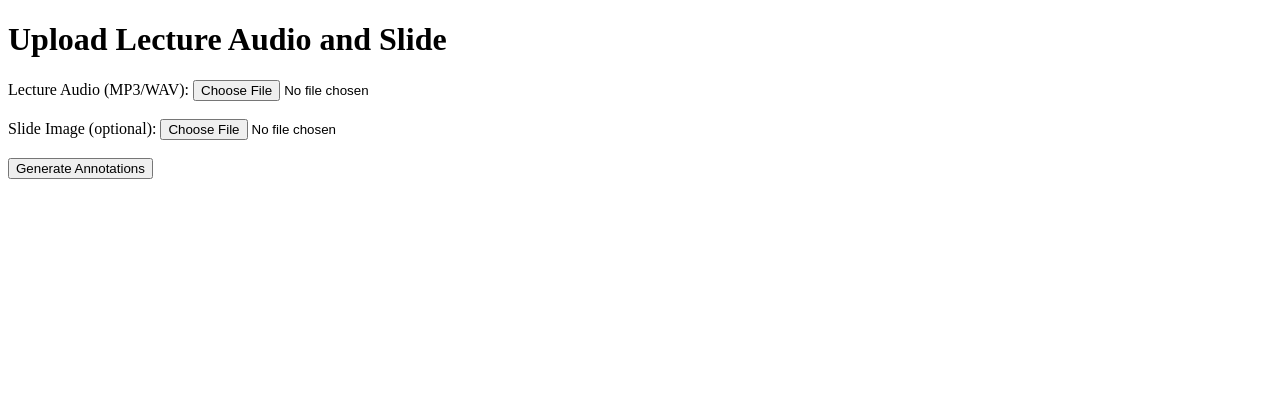
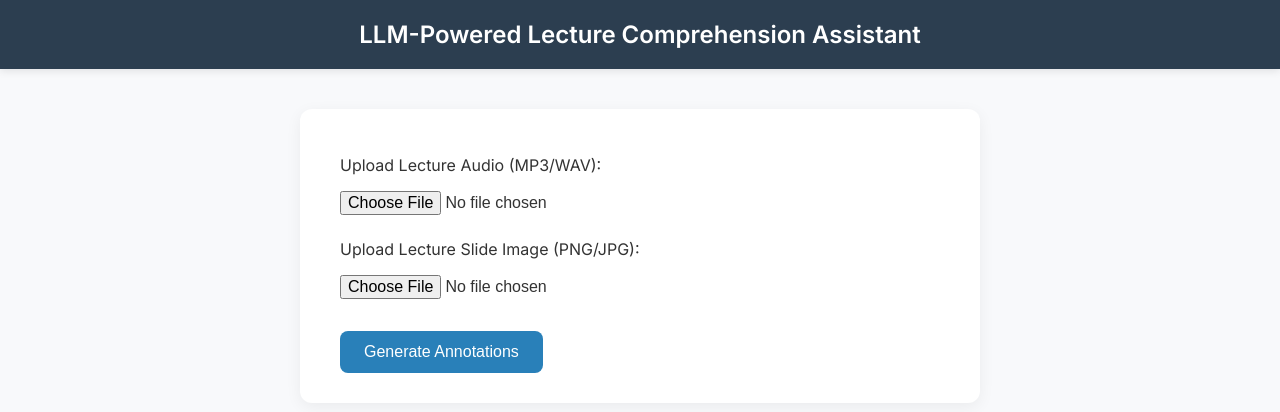
Before and after one commit to molliey/Multimodal-LLM-Applications, a FastAPI app: page / in a window 1280 px wide. Shown: the top 412 px of the page. Run offline with FastAPI, Linux system fonts and the light colour scheme.

Commit message:
update front end

```diff
--- a/templates/index.html
+++ b/templates/index.html
@@ -1,18 +1,85 @@
 <!DOCTYPE html>
-<html>
+<html lang="en">
 <head>
-    <title>AI Course Assistant</title>
+  <meta charset="UTF-8">
+  <title>AI Course Assistant</title>
+  <link href="https://fonts.googleapis.com/css2?family=Inter:wght@400;600&display=swap" rel="stylesheet">
+  <style>
+    body {
+      font-family: 'Inter', sans-serif;
+      background: #f8f9fb;
+      color: #333;
+      margin: 0;
+      padding: 0;
+    }
+
+    header {
+      background-color: #2c3e50;
+      color: white;
+      padding: 20px;
+      text-align: center;
+      font-size: 1.5rem;
+      font-weight: 600;
+      box-shadow: 0 2px 8px rgba(0,0,0,0.1);
+    }
+
+    main {
+      max-width: 600px;
+      margin: 40px auto;
+      background: white;
+      padding: 30px 40px;
+      border-radius: 12px;
+      box-shadow: 0 4px 16px rgba(0,0,0,0.06);
+    }
+
+    label {
+      display: block;
+      margin: 16px 0 8px;
+      font-weight: 500;
+    }
+
+    input[type="file"] {
+      display: block;
+      padding: 8px 0;
+      font-size: 1rem;
+    }
+
+    button {
+      margin-top: 24px;
+      padding: 12px 24px;
+      font-size: 1rem;
+      border: none;
+      border-radius: 8px;
+      background-color: #2980b9;
+      color: white;
+      cursor: pointer;
+      transition: background-color 0.2s ease-in-out;
+    }
+
+    button:hover {
+      background-color: #1c6690;
+    }
+
+    footer {
+      text-align: center;
+      margin-top: 60px;
+      font-size: 0.9rem;
+      color: #888;
+    }
+  </style>
 </head>
 <body>
-    <h1>Upload Lecture Audio and Slide</h1>
+  <header>LLM-Powered Lecture Comprehension Assistant</header>
+  <main>
     <form action="/process" enctype="multipart/form-data" method="post">
-        <label>Lecture Audio (MP3/WAV):</label>
-        <input type="file" name="file" required><br><br>
+      <label for="file">Upload Lecture Audio (MP3/WAV):</label>
+      <input type="file" name="file" required accept="audio/*" />
 
-        <label>Slide Image (optional):</label>
-        <input type="file" name="slide"><br><br>
+      <label for="slide">Upload Lecture Slide Image (PNG/JPG):</label>
+      <input type="file" name="slide" required accept="image/*" />
 
-        <button type="submit">Generate Annotations</button>
+      <button type="submit">Generate Annotations</button>
     </form>
+  </main>
 </body>
 </html>
```
